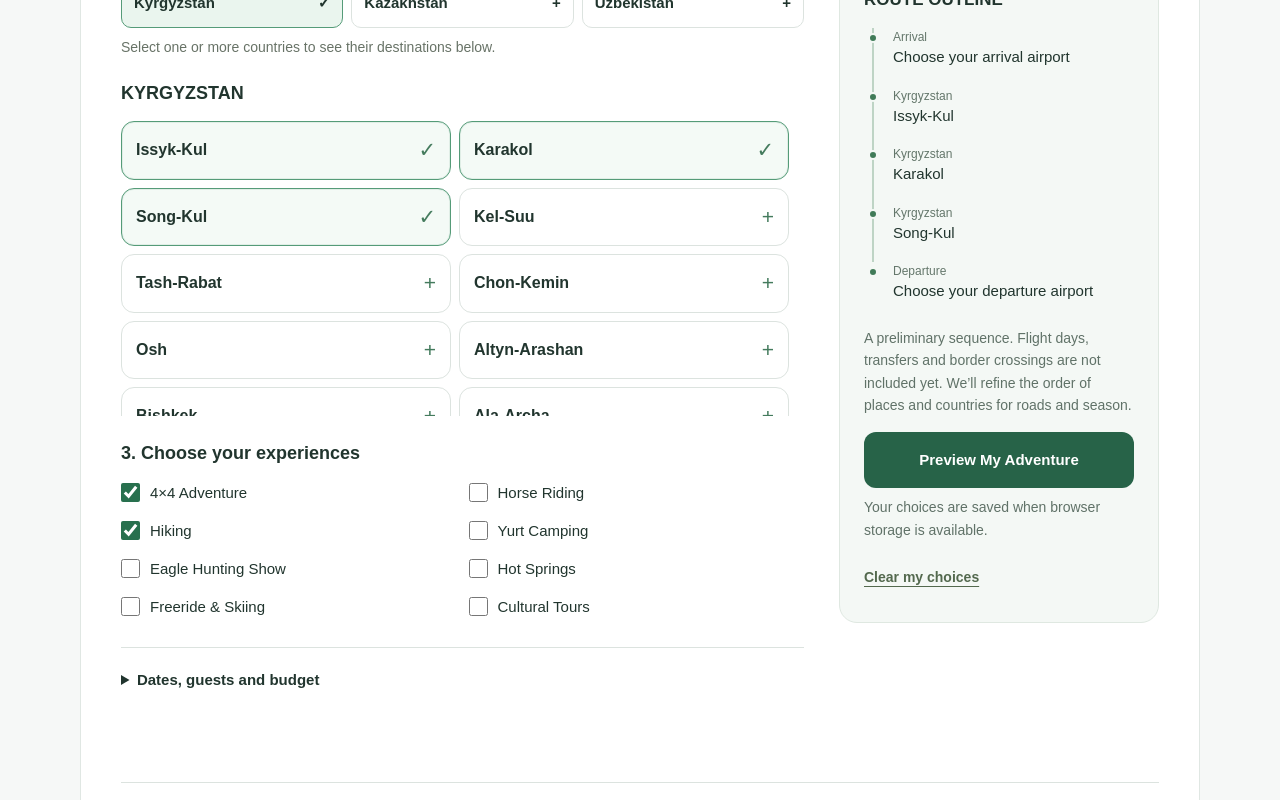
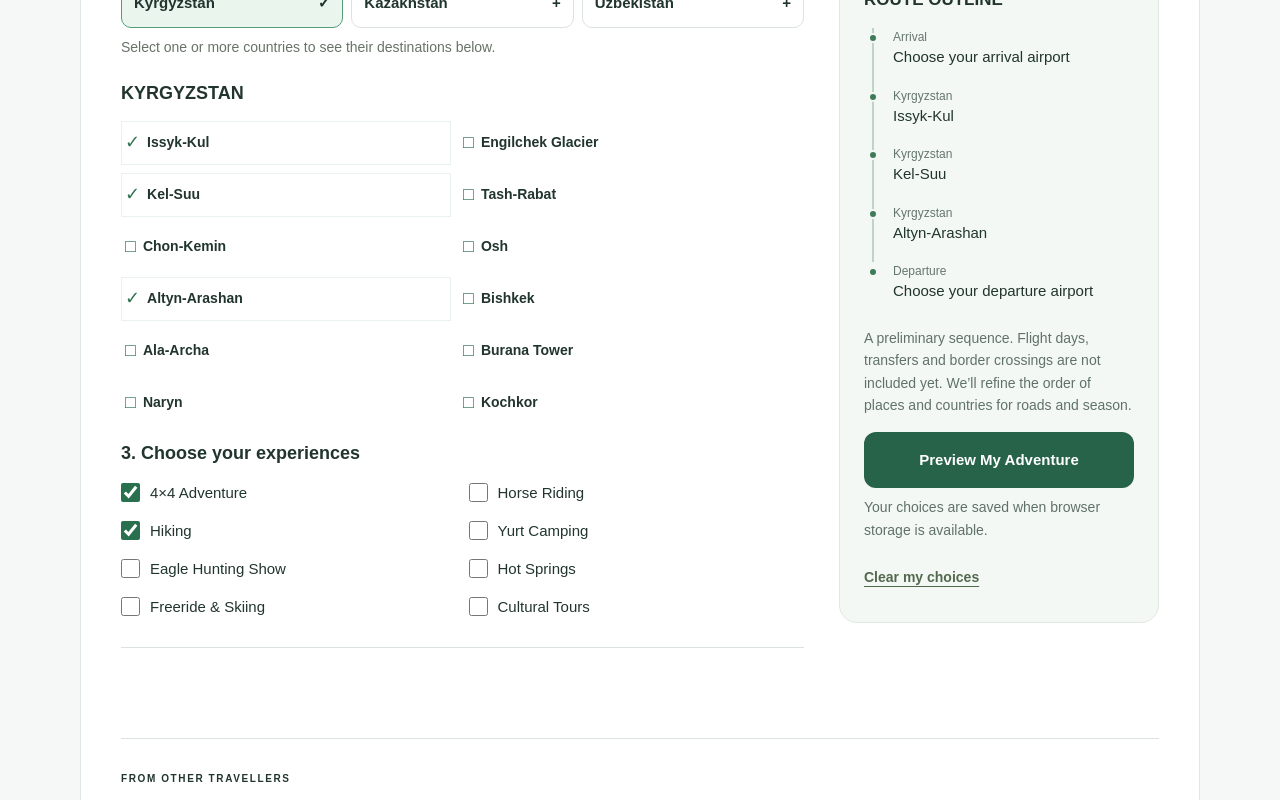
Before and after one commit to tataremil2-blip/Kyrgyzstan360, a Next.js app: page /en/plan-my-trip in a window 1280 px wide. Shown: the part 1400-2200 px from the top of the page. Built offline with nearby package versions, Linux system fonts and the light colour scheme.

Commit message:
Refine planner destinations and request details

```diff
--- a/app/[lang]/plan-my-trip/overrides.css
+++ b/app/[lang]/plan-my-trip/overrides.css
@@ -1,7 +1,8 @@
 .adventure-map-final{display:none}
 .place-search{display:none}
 .country-places .destination-grid{grid-template-columns:repeat(2,minmax(0,1fr));gap:8px;max-height:300px;overflow:hidden}
-.country-places .destination-card{min-height:0;padding:12px 14px}
+.country-places .destination-card{min-height:0;padding:8px 4px;border:0;border-radius:0;background:transparent;display:flex;align-items:center;gap:7px;font-size:14px}.country-places .destination-card::before{content:"□";color:#317552;font-size:18px}.country-places .destination-card.is-selected::before{content:"✓"}.country-places .destination-name{font-size:14px}.country-places .destination-name>span{display:none}
 .country-places .destination-duration{display:none}
-.adventure-choices fieldset:has(.travel-styles){display:none}
+.adventure-choices fieldset:has(.travel-styles),.adventure-choices fieldset:nth-of-type(4){display:none}
 .planner-auth-divider{display:none}
+.adventure-details{display:block}.adventure-details>summary{display:none}
--- a/lib/planner.ts
+++ b/lib/planner.ts
@@ -14,8 +14,7 @@ export type AirportId = typeof airports[number]["id"];
 // Concept estimates from the approved prototype, not verified travel times.
 export const destinations = [
   { id: "issyk-kul", en: "Issyk-Kul", ru: "Иссык-Куль", days: 2, country: "kg" },
-  { id: "karakol", en: "Karakol", ru: "Каракол", days: 2, country: "kg" },
-  { id: "song-kul", en: "Song-Kul", ru: "Сон-Куль", days: 2, country: "kg" },
+  { id: "engilchek", en: "Engilchek Glacier", ru: "Ледник Энилчек", days: 3, country: "kg" },
   { id: "kel-suu", en: "Kel-Suu", ru: "Кель-Суу", days: 2, country: "kg" },
   { id: "tash-rabat", en: "Tash-Rabat", ru: "Таш-Рабат", days: 1, country: "kg" },
   { id: "chon-kemin", en: "Chon-Kemin", ru: "Чон-Кемин", days: 1, country: "kg" },
@@ -102,7 +101,7 @@ export type TripDraft = {
   experiences: ExperienceId[];
   travelStyle: TravelStyle;
 };
-export const defaultTripDraft: TripDraft = { version: 1, freeText: "", aiItinerary: [], arrivalAirport: "", departureAirport: "", countries: ["kg"], month: "", days: 8, guests: 2, budget: "undecided", interests: ["mountains", "lakes"], pace: "balanced", transport: "driver", comfort: "mixed", showResult: false, destinations: ["issyk-kul", "karakol", "song-kul"], experiences: ["jeep", "hiking"], travelStyle: "comfort" };
+export const defaultTripDraft: TripDraft = { version: 1, freeText: "", aiItinerary: [], arrivalAirport: "", departureAirport: "", countries: ["kg"], month: "", days: 8, guests: 2, budget: "", interests: ["mountains", "lakes"], pace: "balanced", transport: "driver", comfort: "mixed", showResult: false, destinations: ["issyk-kul", "kel-suu", "altyn-arashan"], experiences: ["jeep", "hiking"], travelStyle: "comfort" };
 export function parseTripDraft(raw: string | null): TripDraft {
   try {
     const value = JSON.parse(raw ?? "null");
```
Also changed, not shown: app/[lang]/plan-my-trip/TripPlanner.tsx (+3 -2 lines).
